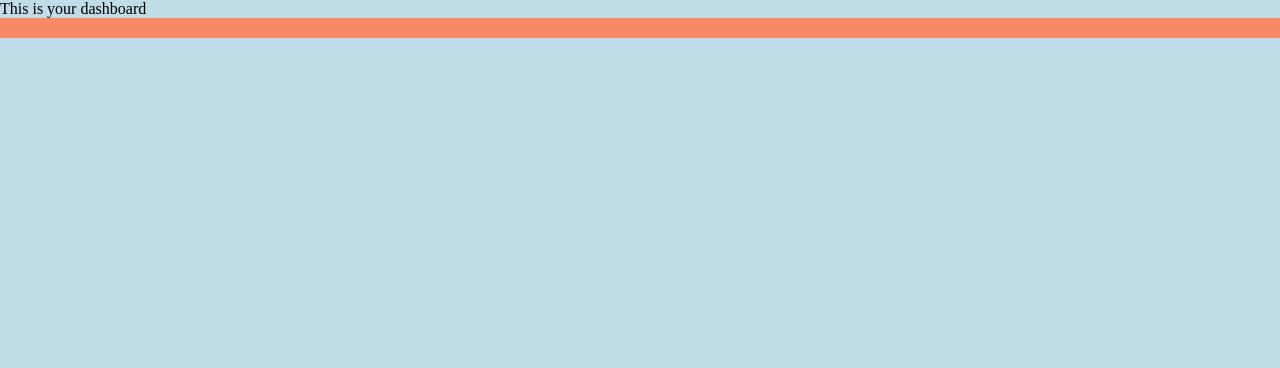
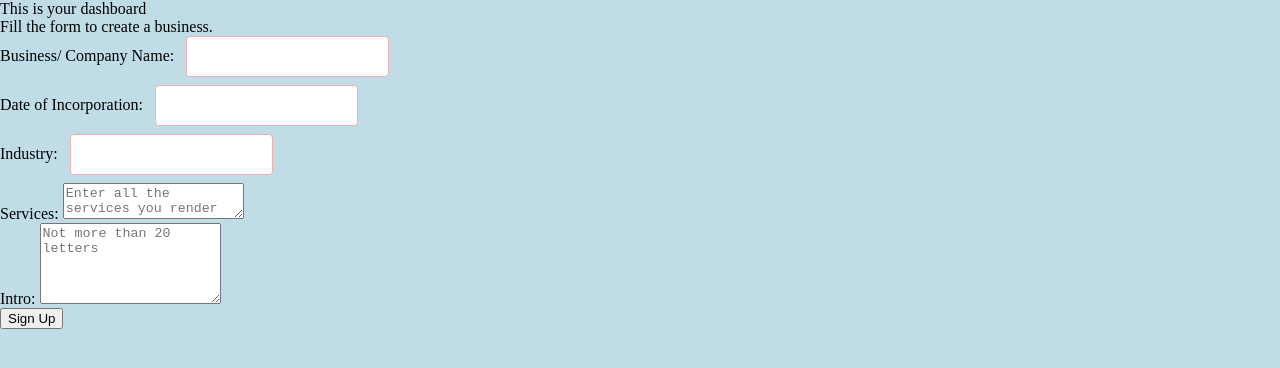
Before and after one commit to Joynkem/BusinessPlanApp, a plain HTML site: page dashboard.html in a window 1280 px wide. Drawn offline with Linux system fonts and the light colour scheme.

Commit message:
A form for adding businesses was created

```diff
--- a/dashboard.html
+++ b/dashboard.html
@@ -8,14 +8,22 @@
 </head>
 <body>
   <p>This is your dashboard</p>
-  <section>
-    <div class="planCats">
+  <p>Fill the form to create a business.</p>
+    <form action="" class="bizfm">
+        <label for="biznm">Business/ Company Name:</label>
+        <input type="text" id="biznm" name=""><br>
+        <label for="dateofinc">Date of Incorporation:</label>
+        <input type="text" id="dateofinc" name=""><br>
+        <label for="ind">Industry:</label>
+        <input type="text" id="ind" name=""><br>
+        <label for="servises">Services: </label>
+        <textarea name="" id="servises" placeholder="Enter all the services you render"></textarea><br>
+        <label for="shtdesc">Intro:</label>
+        <textarea name="" id="shtdesc" placeholder="Not more than 20 letters"  rows="5"></textarea>
+    </form>
+    <button onclick="regUser()">Sign Up</button>
 
-    </div>
-  </section>
+  <script src="./signup.js"></script>
 
-  </section>
-
-  <script src="signup.js"></script>
 </body>
 </html>
--- a/signup.js
+++ b/signupin.js
@@ -30,11 +30,11 @@ console.log(newUserObj);
 console.log("LASTNAME", userRehydrate.lastname);
 
 function signInUser() {
-    let signUpPswd = userRehydrate.password;
+    const signUpPswd = userRehydrate.password;
     const signUpemale = userRehydrate.email;
     //Get data from login form
-   let signInpsd  = document.getElementById('pasworldd')
-   let signIneml  = document.getElementById('emalle')
+   const signInpsd  = document.getElementById('pasworldd')
+   const signIneml  = document.getElementById('emalle')
   //Compare stored data with data in sign in form.
     if (signInpsd.value == signUpPswd && signIneml.value == signUpemale ) {
         //Open dashboard
```
Also changed, not shown: createbiz.js (added).
